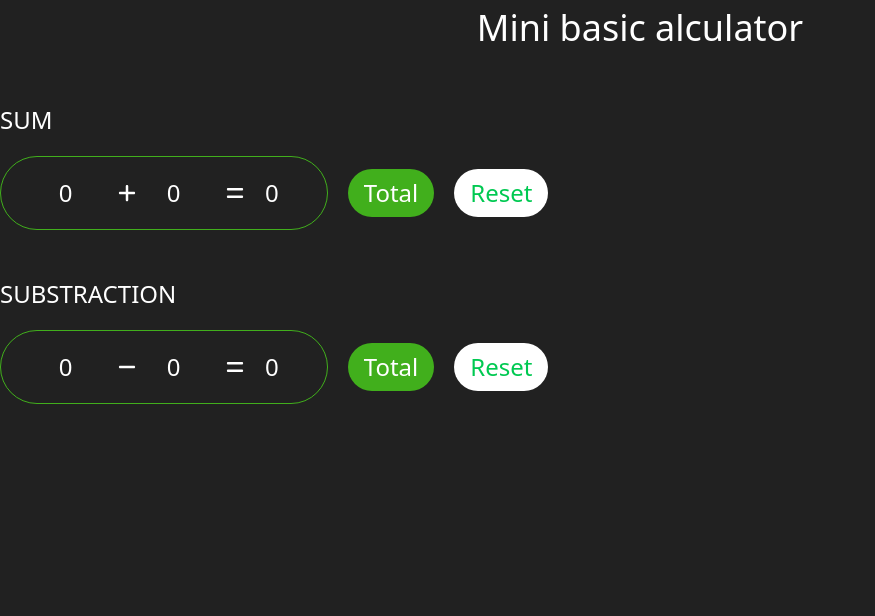
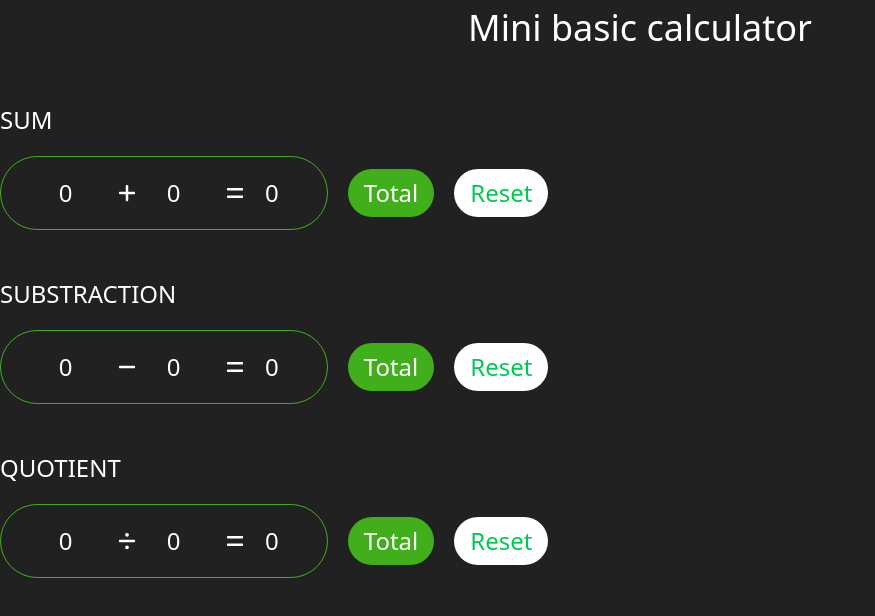
Before and after one commit to Rjonathan03t/nextdev, a Next.js app: page / in a window 1280 px wide. Shown: the top 616 px of the page, without its empty margins (0-875 px from the left). Built offline with nearby package versions, Linux system fonts and the light colour scheme.

Commit message:
feat : add quotient

```diff
--- a/app/page.tsx
+++ b/app/page.tsx
@@ -1,14 +1,16 @@
 import Sum from '../components/sum/Sum';
 import Substraction from '@/components/substraction/substract';
+import Quotient from '../components/quotient/Quotient';
 
 export default function Home() {
   return (
     <>
       <h1 className="text-center text-4xl font-light py-2">
-        Mini basic alculator
+        Mini basic calculator
       </h1>
       <Sum />
       <Substraction />
+      <Quotient/>
     </>
   );
 }
--- /dev/null
+++ b/components/quotient/Quotient.tsx
@@ -0,0 +1,11 @@
+'use client';
+import Calculator from "../common/calculator"
+import { FaDivide } from "react-icons/fa6"
+
+export default function Quotient() {
+    return (
+        <>
+            <Calculator icon={FaDivide} type="quotient" />
+        </>
+    )
+}
```
